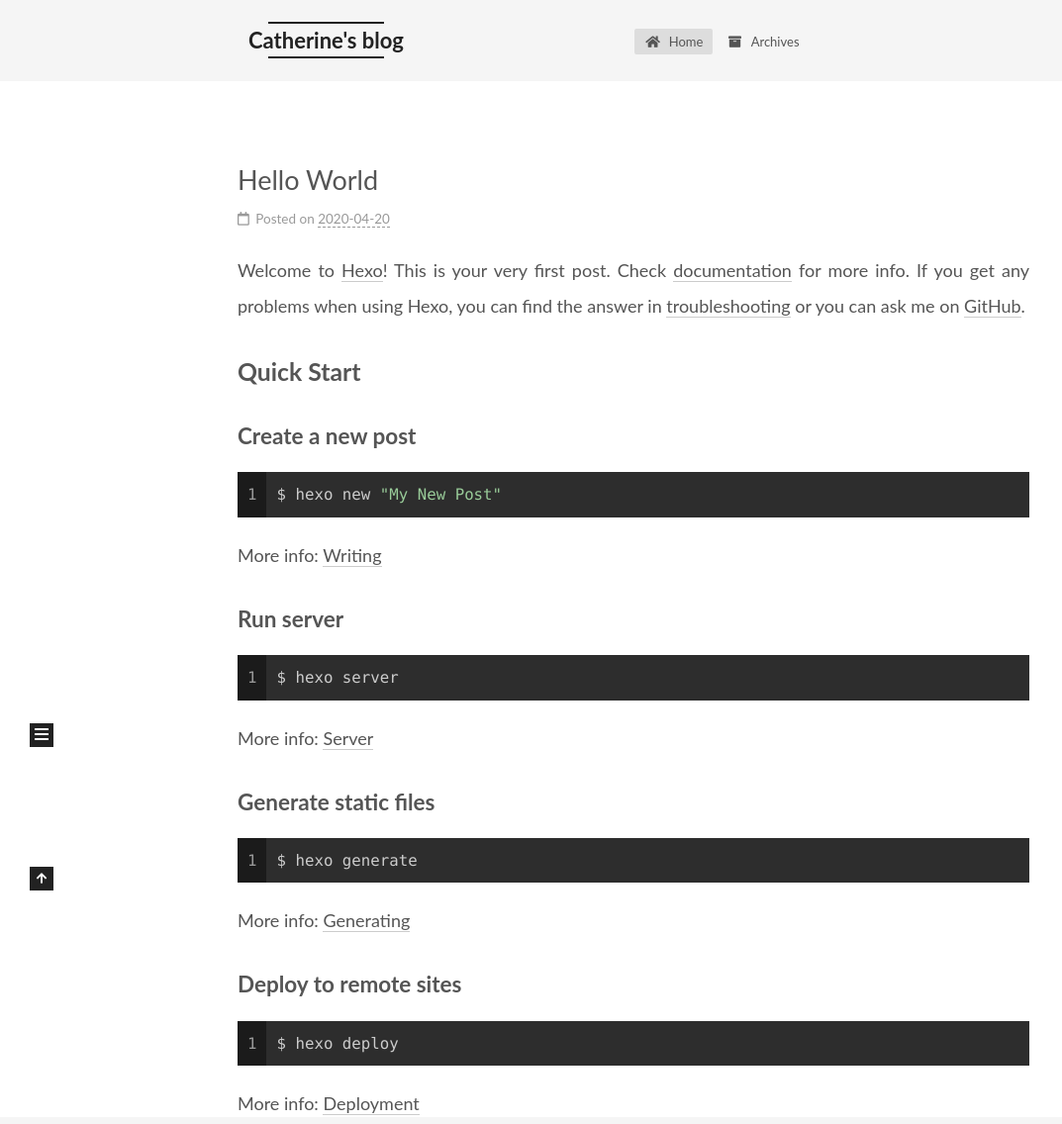
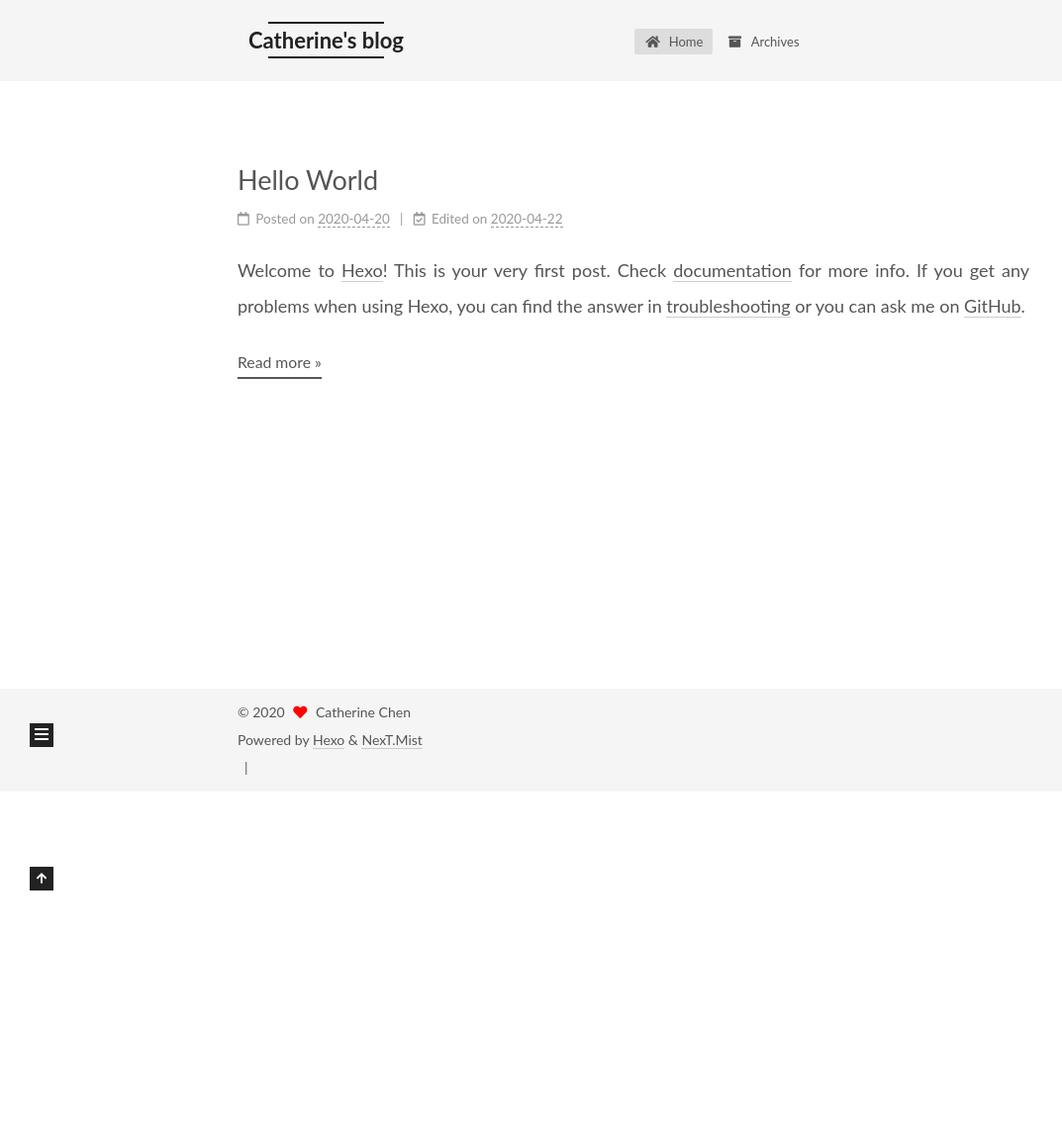
Before and after one commit to p2626k/p2626k.github.io, a plain HTML site: page index.html in a window 1280 px wide. Shown: the top 1136 px of the page at 99% size, without its empty margins (0-1073 px from the left). After the commit the page ends 800 px from the top, so only its background shows below. Drawn offline with Linux system fonts and the light colour scheme; some packages are replaced by stand-ins of ours; a script that the page names is missing.

Commit message:
Site updated: 2020-04-22 21:41:12

```diff
--- a/css/main.css
+++ b/css/main.css
@@ -1192,7 +1192,7 @@ pre .javascript .function {
 }
 .links-of-author a::before,
 .links-of-author span.exturl::before {
-  background: #eb0585;
+  background: #619aac;
   border-radius: 50%;
   content: ' ';
   display: inline-block;
--- a/index.html
+++ b/index.html
@@ -175,6 +175,13 @@
 
               <time title="Created: 2020-04-20 17:18:49" itemprop="dateCreated datePublished" datetime="2020-04-20T17:18:49+08:00">2020-04-20</time>
             </span>
+              <span class="post-meta-item">
+                <span class="post-meta-item-icon">
+                  <i class="far fa-calendar-check"></i>
+                </span>
+                <span class="post-meta-item-text">Edited on</span>
+                <time title="Modified: 2020-04-22 21:40:21" itemprop="dateModified" datetime="2020-04-22T21:40:21+08:00">2020-04-22</time>
+              </span>
 
 
 
@@ -188,26 +195,13 @@
 
 
           <p>Welcome to <a href="https://hexo.io/" target="_blank" rel="noopener">Hexo</a>! This is your very first post. Check <a href="https://hexo.io/docs/" target="_blank" rel="noopener">documentation</a> for more info. If you get any problems when using Hexo, you can find the answer in <a href="https://hexo.io/docs/troubleshooting.html" target="_blank" rel="noopener">troubleshooting</a> or you can ask me on <a href="https://github.com/hexojs/hexo/issues" target="_blank" rel="noopener">GitHub</a>.</p>
-<h2 id="Quick-Start"><a href="#Quick-Start" class="headerlink" title="Quick Start"></a>Quick Start</h2><h3 id="Create-a-new-post"><a href="#Create-a-new-post" class="headerlink" title="Create a new post"></a>Create a new post</h3><p class="code-caption" data-lang="bash" data-line_number="frontend" data-trim_indent="backend" data-label_position="outer" data-labels_left="code" data-labels_right=":" data-labels_copy=""><span class="code-caption-label"></span><a class="code-caption-copy"></a></p>
-
-<figure class="highlight bash"><table><tr><td class="gutter"><pre><span class="line">1</span><br></pre></td><td class="code"><pre><span class="line">$ hexo new <span class="string">"My New Post"</span></span><br></pre></td></tr></table></figure>
-
-<p>More info: <a href="https://hexo.io/docs/writing.html" target="_blank" rel="noopener">Writing</a></p>
-<h3 id="Run-server"><a href="#Run-server" class="headerlink" title="Run server"></a>Run server</h3><p class="code-caption" data-lang="bash" data-line_number="frontend" data-trim_indent="backend" data-label_position="outer" data-labels_left="code" data-labels_right=":" data-labels_copy=""><span class="code-caption-label"></span><a class="code-caption-copy"></a></p>
-
-<figure class="highlight bash"><table><tr><td class="gutter"><pre><span class="line">1</span><br></pre></td><td class="code"><pre><span class="line">$ hexo server</span><br></pre></td></tr></table></figure>
-
-<p>More info: <a href="https://hexo.io/docs/server.html" target="_blank" rel="noopener">Server</a></p>
-<h3 id="Generate-static-files"><a href="#Generate-static-files" class="headerlink" title="Generate static files"></a>Generate static files</h3><p class="code-caption" data-lang="bash" data-line_number="frontend" data-trim_indent="backend" data-label_position="outer" data-labels_left="code" data-labels_right=":" data-labels_copy=""><span class="code-caption-label"></span><a class="code-caption-copy"></a></p>
-
-<figure class="highlight bash"><table><tr><td class="gutter"><pre><span class="line">1</span><br></pre></td><td class="code"><pre><span class="line">$ hexo generate</span><br></pre></td></tr></table></figure>
-
-<p>More info: <a href="https://hexo.io/docs/generating.html" target="_blank" rel="noopener">Generating</a></p>
-<h3 id="Deploy-to-remote-sites"><a href="#Deploy-to-remote-sites" class="headerlink" title="Deploy to remote sites"></a>Deploy to remote sites</h3><p class="code-caption" data-lang="bash" data-line_number="frontend" data-trim_indent="backend" data-label_position="outer" data-labels_left="code" data-labels_right=":" data-labels_copy=""><span class="code-caption-label"></span><a class="code-caption-copy"></a></p>
-
-<figure class="highlight bash"><table><tr><td class="gutter"><pre><span class="line">1</span><br></pre></td><td class="code"><pre><span class="line">$ hexo deploy</span><br></pre></td></tr></table></figure>
-
-<p>More info: <a href="https://hexo.io/docs/one-command-deployment.html" target="_blank" rel="noopener">Deployment</a></p>
+          <!--noindex-->
+            <div class="post-button">
+              <a class="btn" href="/2020/04/20/hello-world/#more" rel="contents">
+                Read more &raquo;
+              </a>
+            </div>
+          <!--/noindex-->
 
 
     </div>
```
Also changed, not shown: 2020/04/20/hello-world/index.html (+11 -3 lines), atom.xml (+4 -7 lines).
